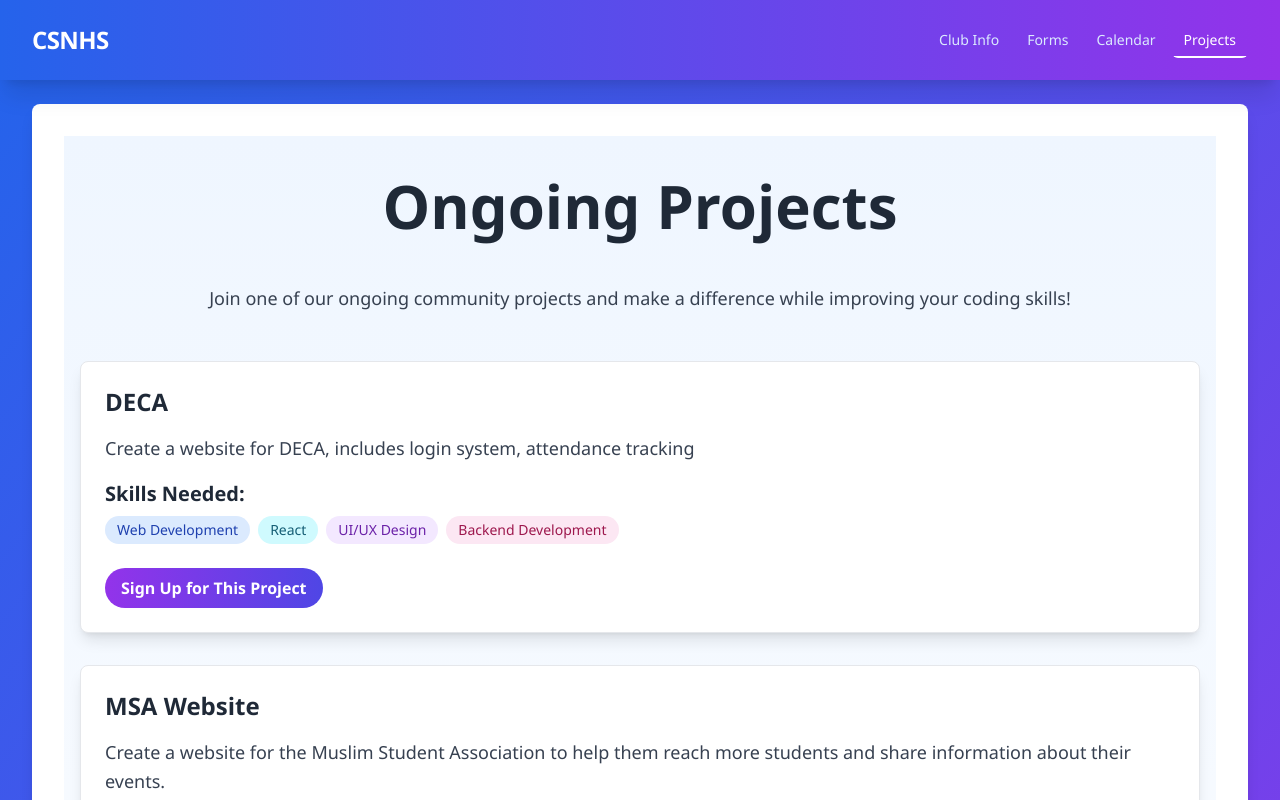
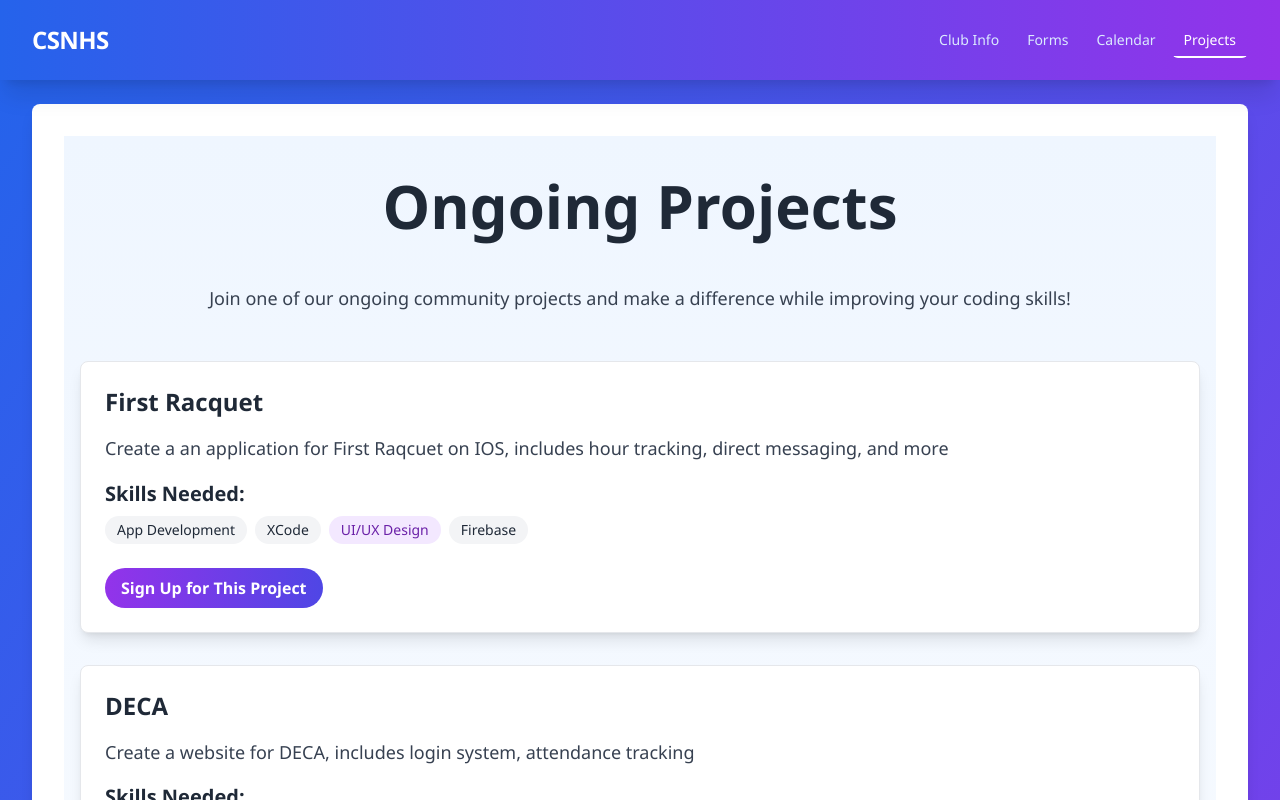
Before and after one commit to anshulmago1/2022-23-Site, a React (Vite) app: page /projects in a window 1280 px wide. Shown: the top 800 px of the page. Built offline with nearby package versions, Linux system fonts and the light colour scheme.

Commit message:
added first racquet

```diff
--- a/src/Pages/CommunityProjects.jsx
+++ b/src/Pages/CommunityProjects.jsx
@@ -19,6 +19,12 @@ const skillColors = {
 };
 
 const projects = [
+  {
+    title: "First Racquet",
+    description: "Create a an application for First Raqcuet on IOS, includes hour tracking, direct messaging, and more ",
+    skills: ["App Development", "XCode", "UI/UX Design", "Firebase"],
+    signupLink: "https://forms.gle/nyzhs2dC4zGnxnEE7",
+  },
   {
     title: "DECA",
     description: "Create a website for DECA, includes login system, attendance tracking",
```
